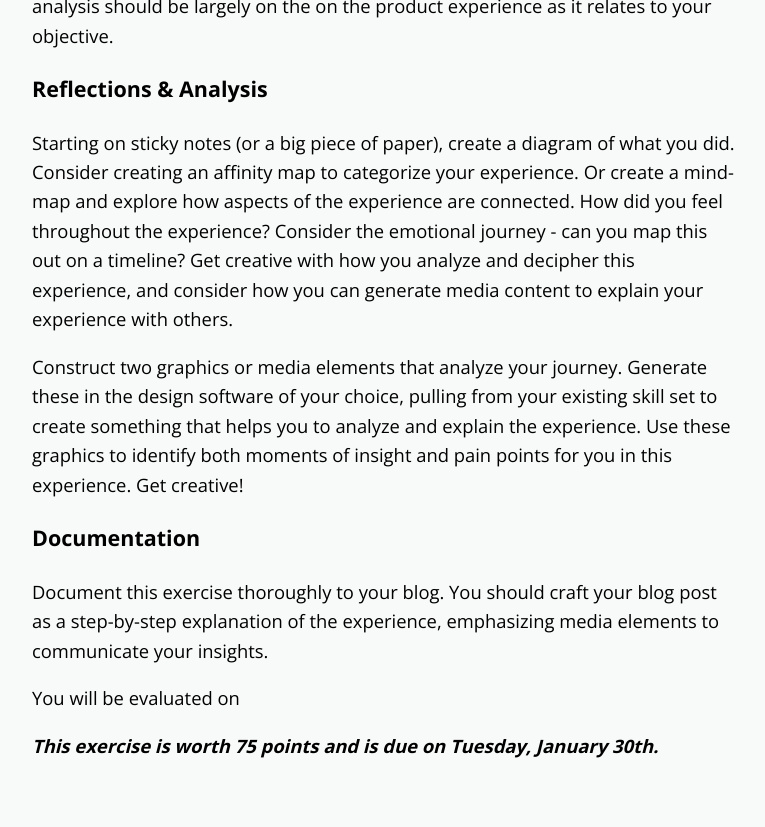
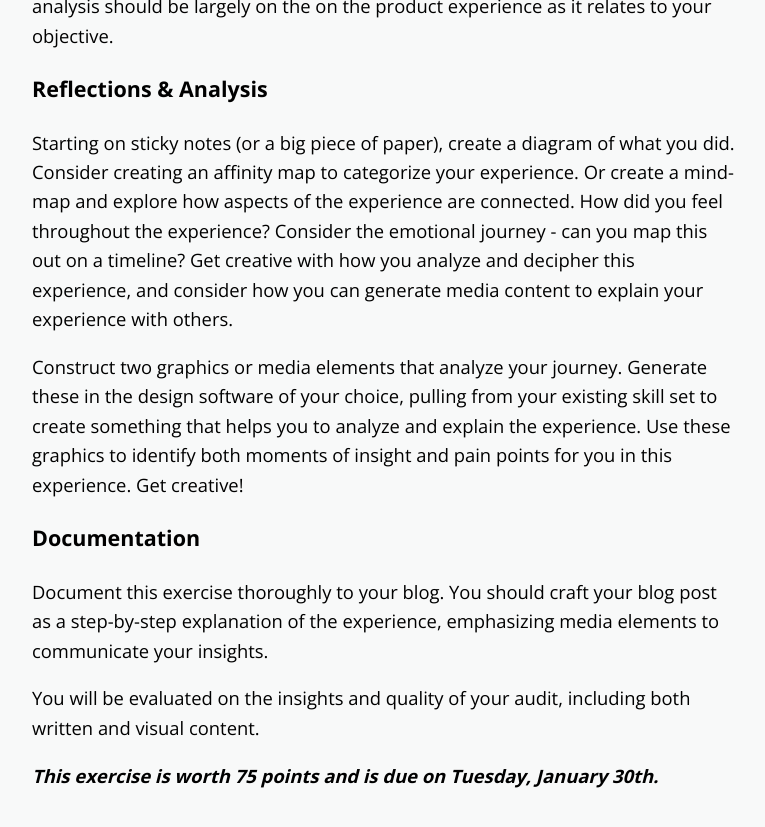
Before and after one commit to coloringchaos/ixd-s18, a Jekyll site: the page built from _posts/2018-1-16-ux-audit.md, in a window 1280 px wide and 900 px high, scrolled down 1137 px. Shown: the top 827 px of the window, without its empty margins (256-1021 px from the left). Built offline with Jekyll 4.4.1, drawn with Linux system fonts in a browser that asks for light colours; nearby versions of some CDN libraries; a script that is not in the unit is left out.

Commit message:
ux audit chance

```diff
--- a/_posts/2018-1-16-ux-audit.md
+++ b/_posts/2018-1-16-ux-audit.md
@@ -28,6 +28,6 @@ Construct two graphics or media elements that analyze your journey. Generate the
 ### Documentation
 Document this exercise thoroughly to your blog. You should craft your blog post as a step-by-step explanation of the experience, emphasizing media elements to communicate your insights.
 
-You will be evaluated on
+You will be evaluated on the insights and quality of your audit, including both written and visual content.
 
 ***This exercise is worth 75 points and is due on Tuesday, January 30th.***
```
